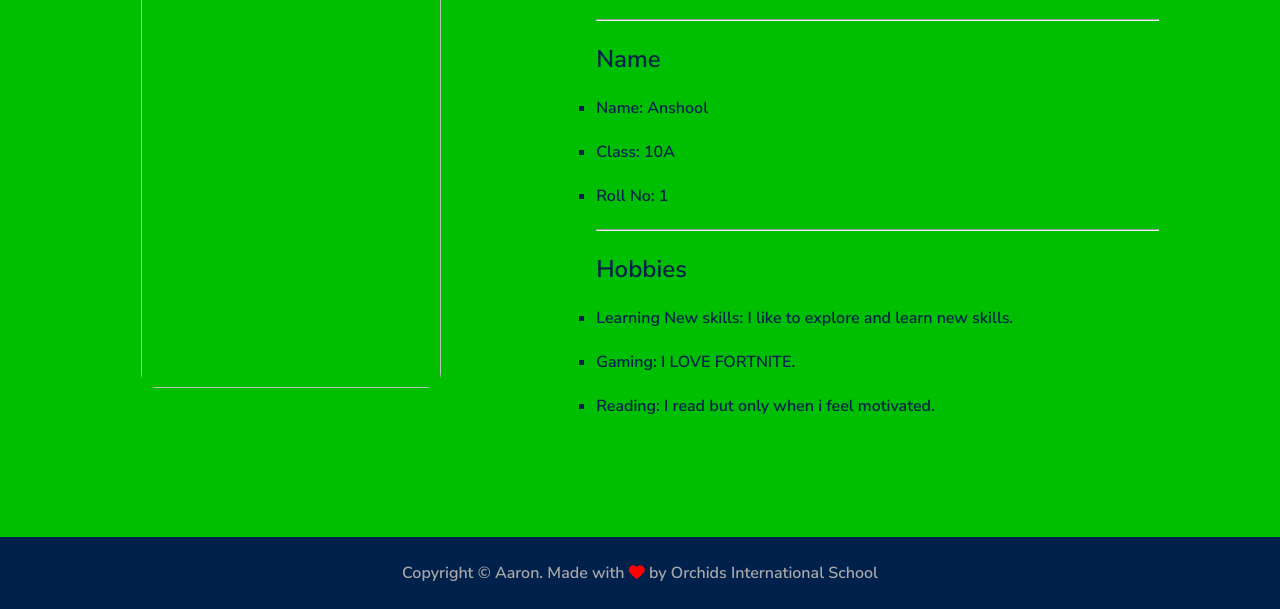
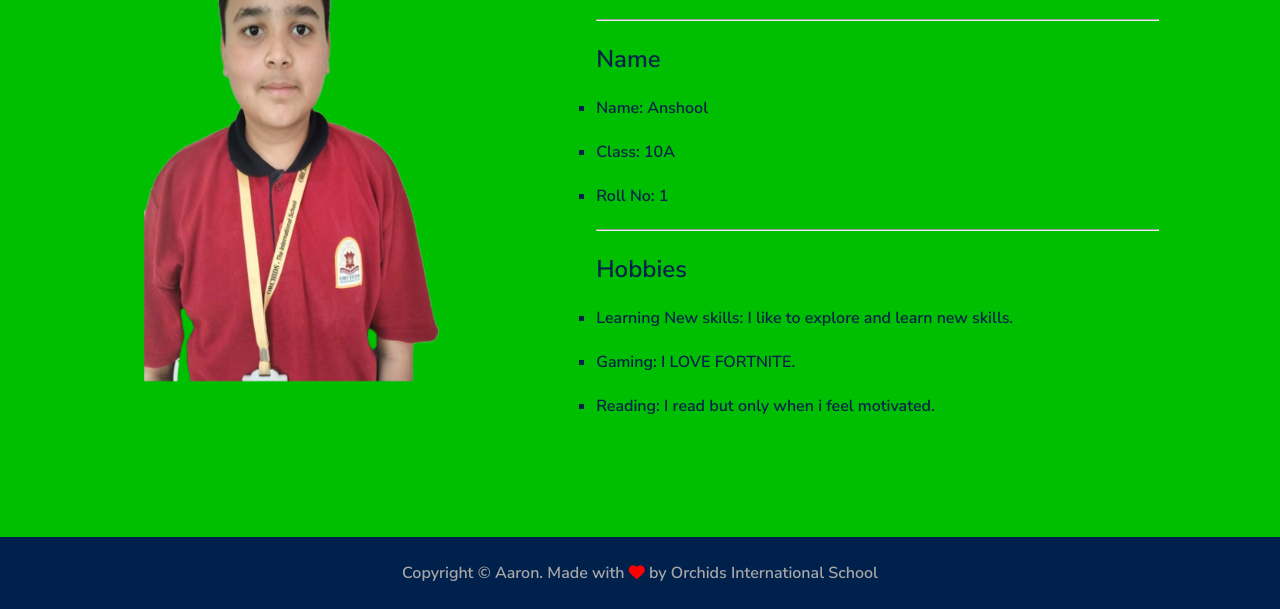
Before and after one commit to rewrerdaad/hehe, a plain HTML site: page about.html in a window 1280 px wide. Shown: the part 383-992 px from the top of the page. Drawn offline with Linux system fonts and the light colour scheme.

Commit message:
Update about.html

```diff
--- a/about.html
+++ b/about.html
@@ -26,7 +26,7 @@
         <section class="container">
             <div class="row">
                 <div class="about-col-1">
-                    <img src="images/editedindianboy.png" height="500px" width="300px">
+                    <img src="editedindianboy.png" height="500px" width="300px">
                 </div>
                 <div class="about-col-2">
                     <h1 class="sub-title">About me</h1>
```
